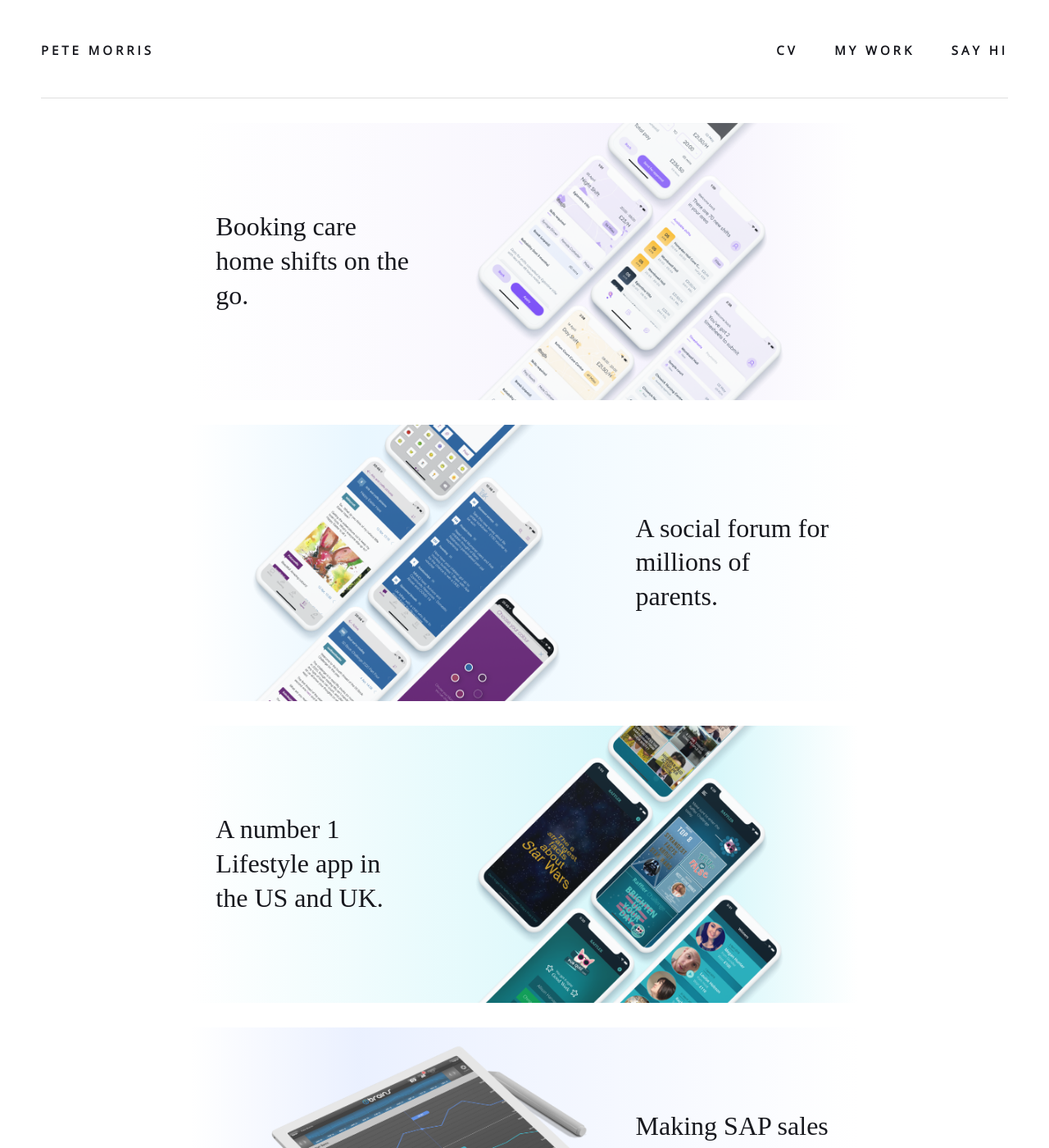
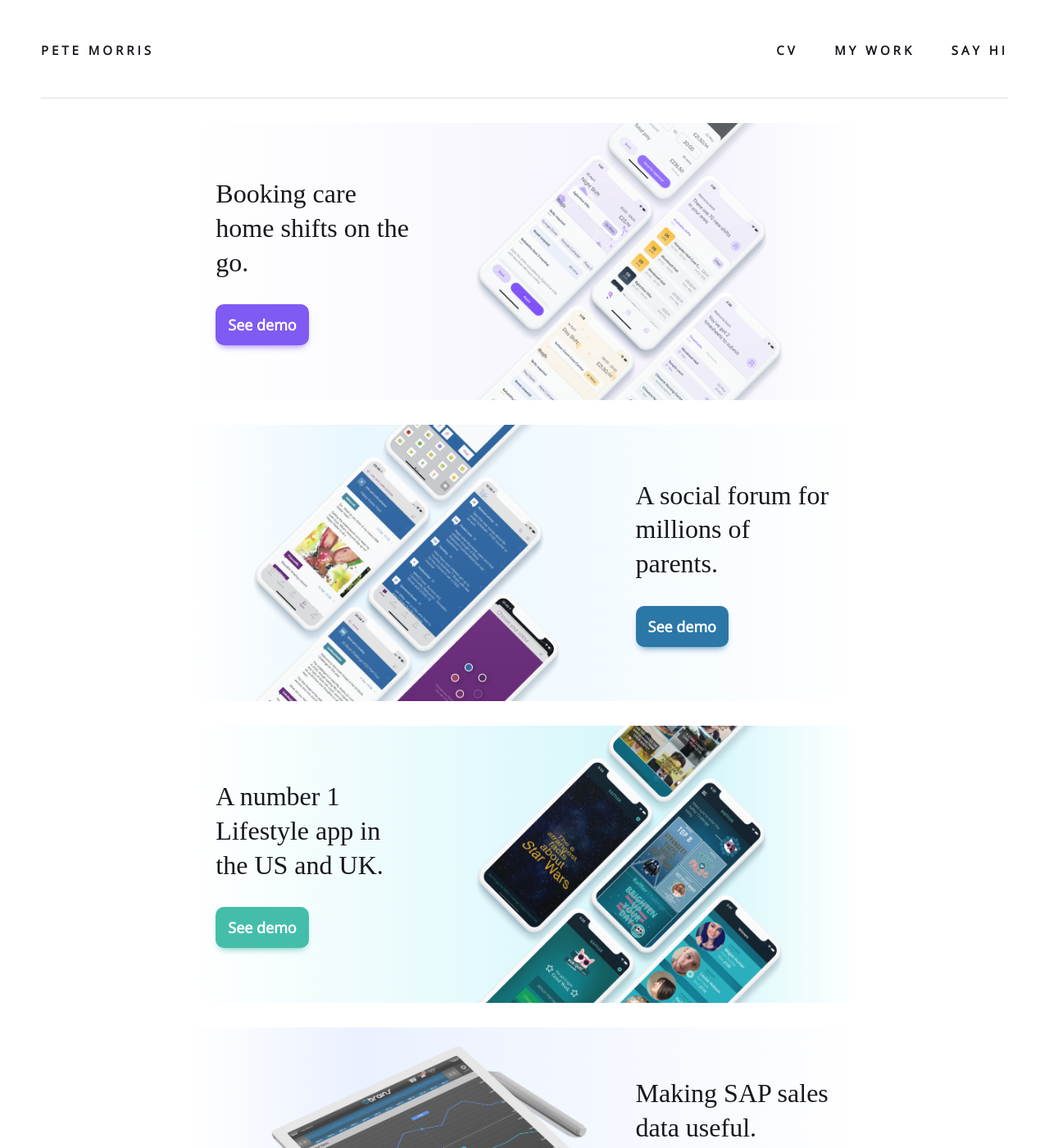
Before and after one commit to p-morris/p-morris.github.io, a Jekyll site: the page built from _pages/my-work.md, in a window 1280 px wide and 1400 px high. Shown: the whole window at 82% size. Built offline with Jekyll 4.4.1, drawn with Linux system fonts in a browser that asks for light colours; nearby versions of some CDN libraries; some web fonts are replaced.

Commit message:
added buttons to my work page

```diff
--- a/_includes/my-work.scss
+++ b/_includes/my-work.scss
@@ -2,18 +2,43 @@
     margin-top: 30px;
 }
 
+
 .project a {
     display: grid;
     grid-template-columns: 1fr 2fr;
-    h2 {
+    div {
+        margin: auto 0 auto 30px;
+    }
+    div h2 {
         font-size: 32px;
-        margin: 0 0 0 30px;
-        display: flex;
-        align-items: center;
+    }
+    div p {
+        margin-bottom: 0;
+        height: 50px;
+        background-color: rgba(127,90,243,1);
+        text-align: center;
+        box-shadow: 0 5px 10px -5px #97e;
+        color: white;
+        font-weight: 600;
+        display: table-cell;
+        vertical-align: middle;
+        padding: 0 15px;
+        border-radius: 10px;
     }
     @media (max-width: $mobile) {
-        h2 {
+        div h2 {
             font-size: 18px;
+            margin-bottom: 10px;
+        }
+        div p {
+            box-shadow: none;
+            background: none;
+            display: inline;
+            text-align: left;
+            vertical-align: top;
+            padding: 0;
+            border-radius: 0;
+            text-decoration: underline;
         }
     }
 }
@@ -61,11 +86,55 @@
     a {
         grid-template-columns: 2fr 1fr;
     }
-    a h2 {
-        margin: 0 30px 0 0;
+    a div {
+        margin: auto 30px auto 0;
         order: 2;
     }
     a image {
         order: 1;
     }
 }
+
+.project a div {
+    .florence-button {
+        background-color: rgba(127,90,243,1);
+        box-shadow: 0 5px 10px -5px rgba(127,90,243,1)
+    }
+    .mumsnet-button {
+        background-color: rgba(43,119,167,1);
+        box-shadow: 0 5px 10px -5px rgba(43,119,167,1);
+    }
+    .brains-button {
+        background-color: rgba(99,132,189,1);
+        box-shadow: 0 5px 10px -5px rgba(99,132,189,1);
+    }
+    .raffler-button {
+        background-color: rgba(68,190,170,1);
+        box-shadow: 0 5px 10px -5px rgba(68,190,170,1);
+    }
+    .checkin-button {
+        background-color: rgba(36,196,170,1);
+        box-shadow: 0 5px 10px -5px rgba(36,196,170,1);
+    }
+    @media (max-width: $mobile) {
+        .florence-button, .mumsnet-button, .raffler-button, .brains-button, .checkin-button {
+            background-color: transparent;
+            box-shadow: none;
+        }
+        .florence-button {
+            color: rgba(127,90,243,1)
+        }
+        .mumsnet-button {
+            color: rgba(43,119,167,1);
+        }
+        .brains-button {
+            color: rgba(99,132,189,1);
+        }
+        .raffler-button {
+            color: rgba(68,190,170,1);
+        }
+        .checkin-button {
+            color: rgba(36,196,170,1);
+        }
+    }
+}
--- a/_pages/my-work.md
+++ b/_pages/my-work.md
@@ -7,35 +7,50 @@ scss: my-work
 ---
 <div class="project florence">
     <a href="https://petemorris.dev/my-work/florence">
-        <h2>Booking care home shifts on the go.</h2>
+        <div>
+            <h2>Booking care home shifts on the go.</h2>
+            <p class="florence-button">See demo</p>
+        </div>
         <img src="{{site.baseurl}}/images/florence-summary.png" width="450" />
     </a>
 </div>
 
 <div class="project mumsnet left">
     <a href="https://petemorris.dev/my-work/mumsnet-talk">
-        <h2>A social forum for millions of parents.</h2>
+        <div>
+            <h2>A social forum for millions of parents.</h2>
+            <p class="mumsnet-button">See demo</p>
+        </div>
         <img src="{{site.baseurl}}/images/mumsnet-summary.png" width="450" />
     </a>
 </div>
 
 <div class="project raffler">
     <a href="https://petemorris.dev/my-work/raffler">
-        <h2>A number 1 Lifestyle app in the US and UK.</h2>
+        <div>
+            <h2>A number 1 Lifestyle app in the US and UK.</h2>
+            <p class="raffler-button">See demo</p>
+        </div>
         <img src="{{site.baseurl}}/images/raffler-summary.png" width="450" />
     </a>
 </div>
 
 <div class="project brains left">
     <a href="https://petemorris.dev/my-work/brains">
-        <h2>Making SAP sales data useful.</h2>
+        <div>
+            <h2>Making SAP sales data useful.</h2>
+            <p class="brains-button">See more</p>
+        </div>
         <img src="{{site.baseurl}}/images/brains-summary.png" width="450" />
     </a>
 </div>
 
 <div class="project checkin">
     <a href="https://petemorris.dev/my-work/florence-checkin">
-        <h2>Clocking in nurses at care home shifts.</h2>
+        <div>
+            <h2>Clocking in nurses at care home shifts.</h2>
+            <p class="checkin-button">See demo</p>
+        </div>
         <img src="{{site.baseurl}}/images/florence-checkin-summary.png" width="450" />
     </a>
 </div>
```
